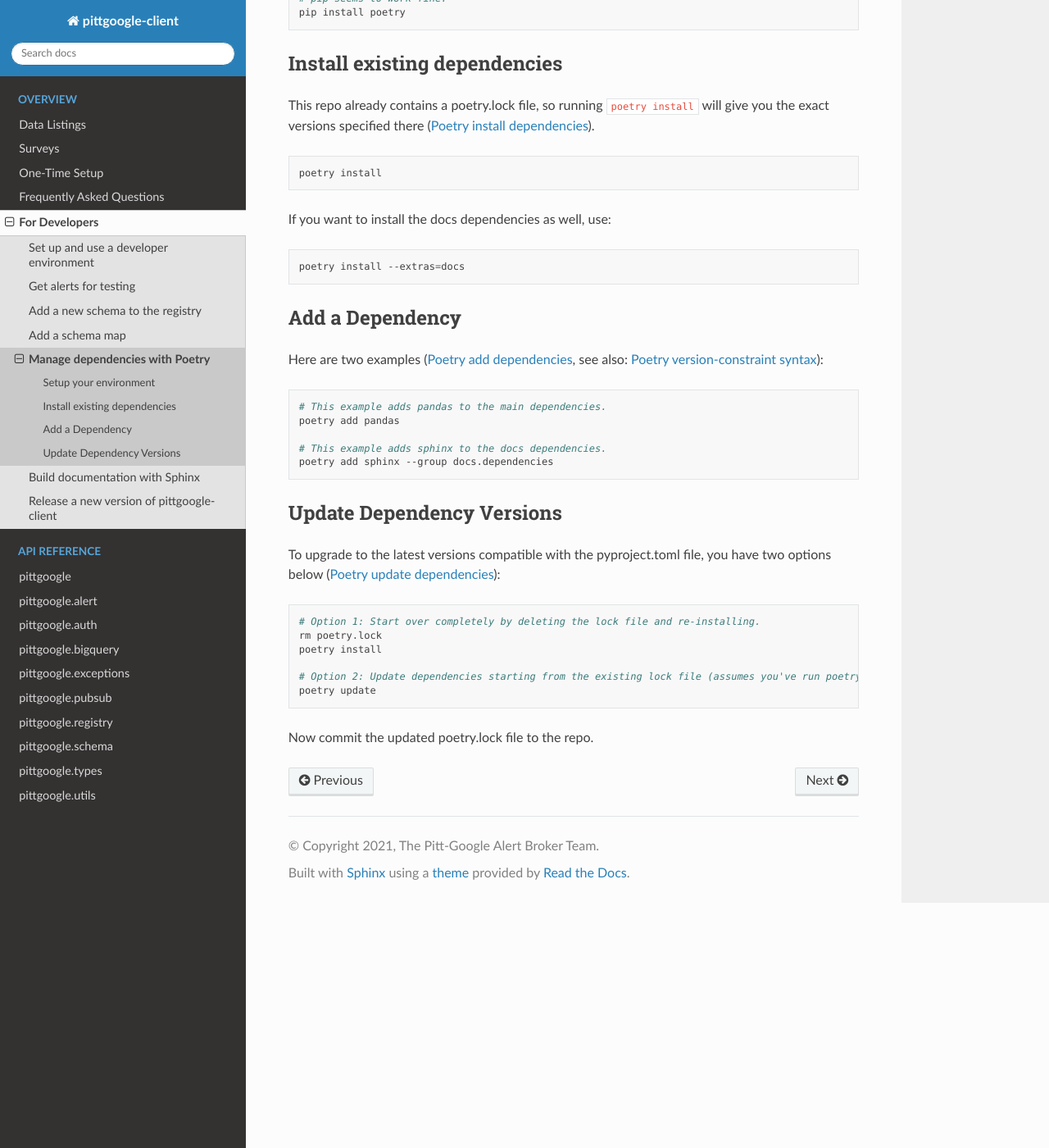
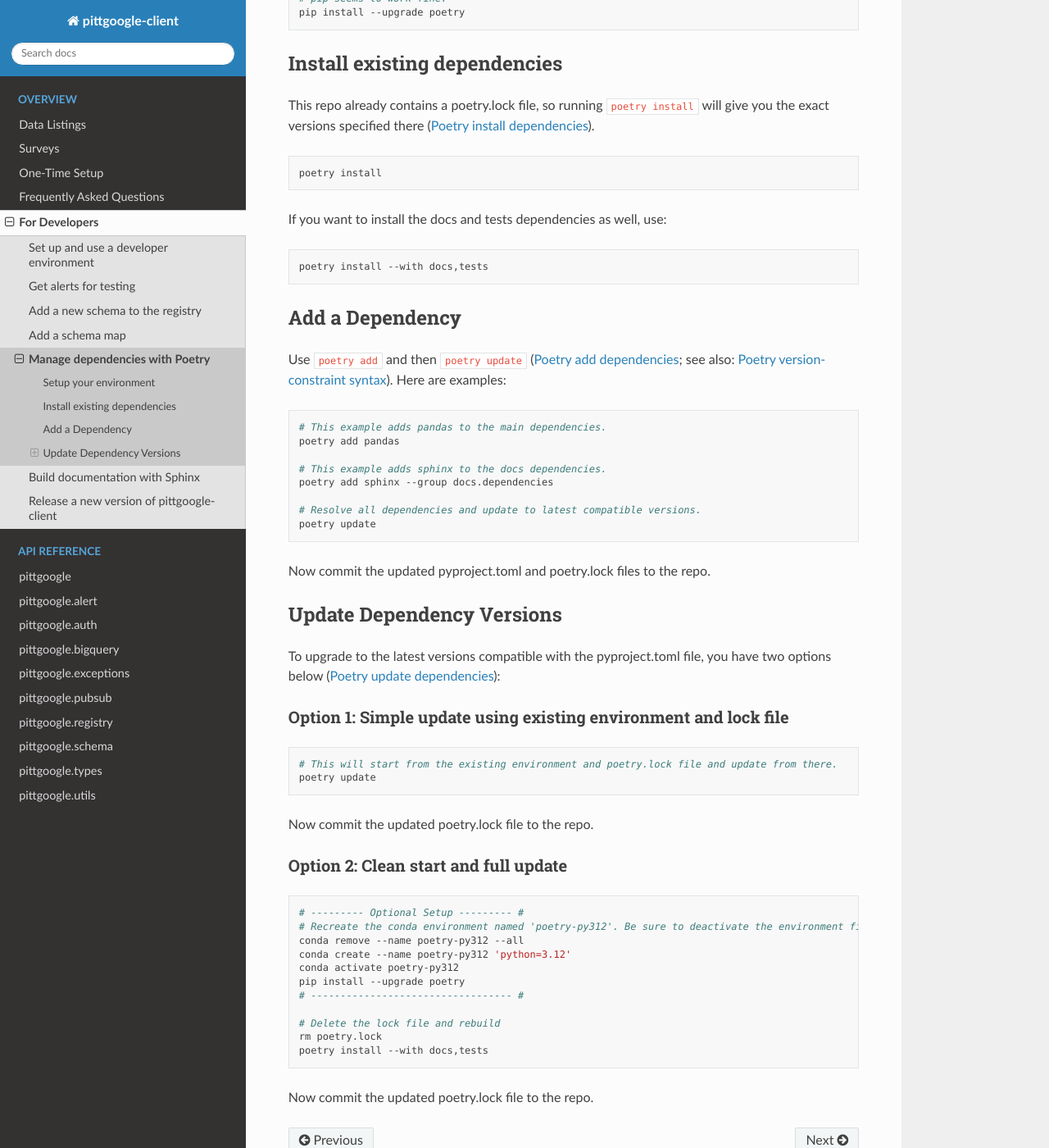
Before and after one commit to mwvgroup/pittgoogle-client, a Sphinx documentation site: the page built from docs/source/for-developers/manage-dependencies-poetry.md, in a window 1280 px wide and 1400 px high, scrolled down 451 px. Shown: the whole window at 82% size. Built offline with Sphinx 7.4.7 and the Read the Docs theme 3.1.0, drawn with Linux system fonts in a browser that asks for light colours; some of the changed text lies outside the part shown.

Commit message:
Bugfixes for GitHub Actions (#73)
* Update all dependencies in poetry.lock

* Update dependency docs

* Switch unittest -> pytest

* Add simple unit test for schema registry and remove placeholder test

* Make __package_path__ a package-level variable

* Add python 3.12 to tests matrix

````diff
--- a/docs/source/for-developers/manage-dependencies-poetry.md
+++ b/docs/source/for-developers/manage-dependencies-poetry.md
@@ -9,12 +9,12 @@
 If you already did this, just activate the environment.
 
 ```bash
-conda create --name poetry-py311 python=3.11
-conda activate poetry-py311
+conda create --name poetry-py312 'python=3.12'
+conda activate poetry-py312
 
 # pipx is recommended, but it requires a brew install on MacOS and I (Raen) avoid brew whenever possible.
 # pip seems to work fine.
-pip install poetry
+pip install --upgrade poetry
 ```
 
 ## Install existing dependencies
@@ -26,17 +26,18 @@
 poetry install
 ```
 
-If you want to install the docs dependencies as well, use:
+If you want to install the docs and tests dependencies as well, use:
 
 ```bash
-poetry install --extras=docs
+poetry install --with docs,tests
 ```
 
 ## Add a Dependency
 
-Here are two examples
-([Poetry add dependencies](https://python-poetry.org/docs/managing-dependencies/#adding-a-dependency-to-a-group),
-see also: [Poetry version-constraint syntax](https://python-poetry.org/docs/dependency-specification/)):
+Use `poetry add` and then `poetry update`
+([Poetry add dependencies](https://python-poetry.org/docs/managing-dependencies/#adding-a-dependency-to-a-group);
+see also: [Poetry version-constraint syntax](https://python-poetry.org/docs/dependency-specification/)).
+Here are examples:
 
 ```bash
 # This example adds pandas to the main dependencies.
@@ -44,20 +45,41 @@
 
 # This example adds sphinx to the docs dependencies.
 poetry add sphinx --group docs.dependencies
+
+# Resolve all dependencies and update to latest compatible versions.
+poetry update
 ```
+
+Now commit the updated pyproject.toml and poetry.lock files to the repo.
 
 ## Update Dependency Versions
 
 To upgrade to the latest versions compatible with the pyproject.toml file, you have two options below
 ([Poetry update dependencies](https://python-poetry.org/docs/basic-usage/#updating-dependencies-to-their-latest-versions)):
 
+### Option 1: Simple update using existing environment and lock file
+
 ```bash
-# Option 1: Start over completely by deleting the lock file and re-installing.
-rm poetry.lock
-poetry install
-
-# Option 2: Update dependencies starting from the existing lock file (assumes you've run poetry install).
+# This will start from the existing environment and poetry.lock file and update from there.
 poetry update
 ```
 
 Now commit the updated poetry.lock file to the repo.
+
+### Option 2: Clean start and full update
+
+```bash
+# --------- Optional Setup --------- #
+# Recreate the conda environment named 'poetry-py312'. Be sure to deactivate the environment first.
+conda remove --name poetry-py312 --all
+conda create --name poetry-py312 'python=3.12'
+conda activate poetry-py312
+pip install --upgrade poetry
+# ---------------------------------- #
+
+# Delete the lock file and rebuild
+rm poetry.lock
+poetry install --with docs,tests
+```
+
+Now commit the updated poetry.lock file to the repo.
````
Also changed, not shown: docs/source/for-developers/build-docs-sphinx.md (+1 -1 lines), docs/source/for-developers/setup-environment.md (+3 -0 lines), pittgoogle/__init__.py (+5 -7 lines), pyproject.toml (+9 -1 lines), 9 other files.
